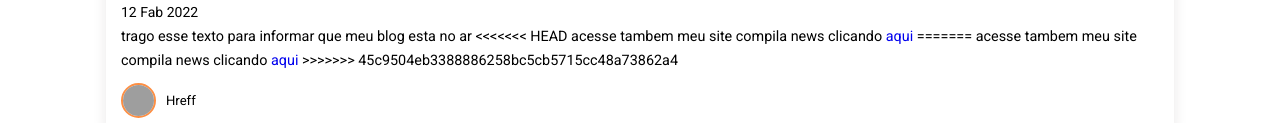
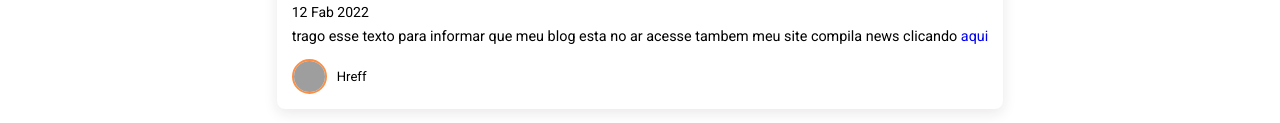
Before and after one commit to arissandro/blog, a plain HTML site: page index.html in a window 1280 px wide. Shown: the part 824-947 px from the top of the page. Drawn offline with nearby package versions, Linux system fonts and the light colour scheme; grey boxes are pictures that could not be loaded.

Commit message:
Revert "agora vai"
This reverts commit c09d43d59bf8cbdcde1129172e9f314206d21ad0.

```diff
--- a/index.html
+++ b/index.html
@@ -52,11 +52,7 @@
             <span class="post-date">12 Fab 2022</span>
             <p class="post-description">
                 trago esse texto para informar que meu blog esta no ar
-<<<<<<< HEAD
                 acesse tambem meu site compila news clicando <a href="compilanews.com" alt="compilanews.com" target="_blank">aqui</a>
-=======
-                acesse tambem meu site compila news clicando <a href="#" alt="compilanews.com" target="_blank">aqui</a>
->>>>>>> 45c9504eb3388886258bc5cb5715cc48a73862a4
             </p>
             <!--perfil altor-->
             <div class="profile">
```
Also changed, not shown: 3 other files.
